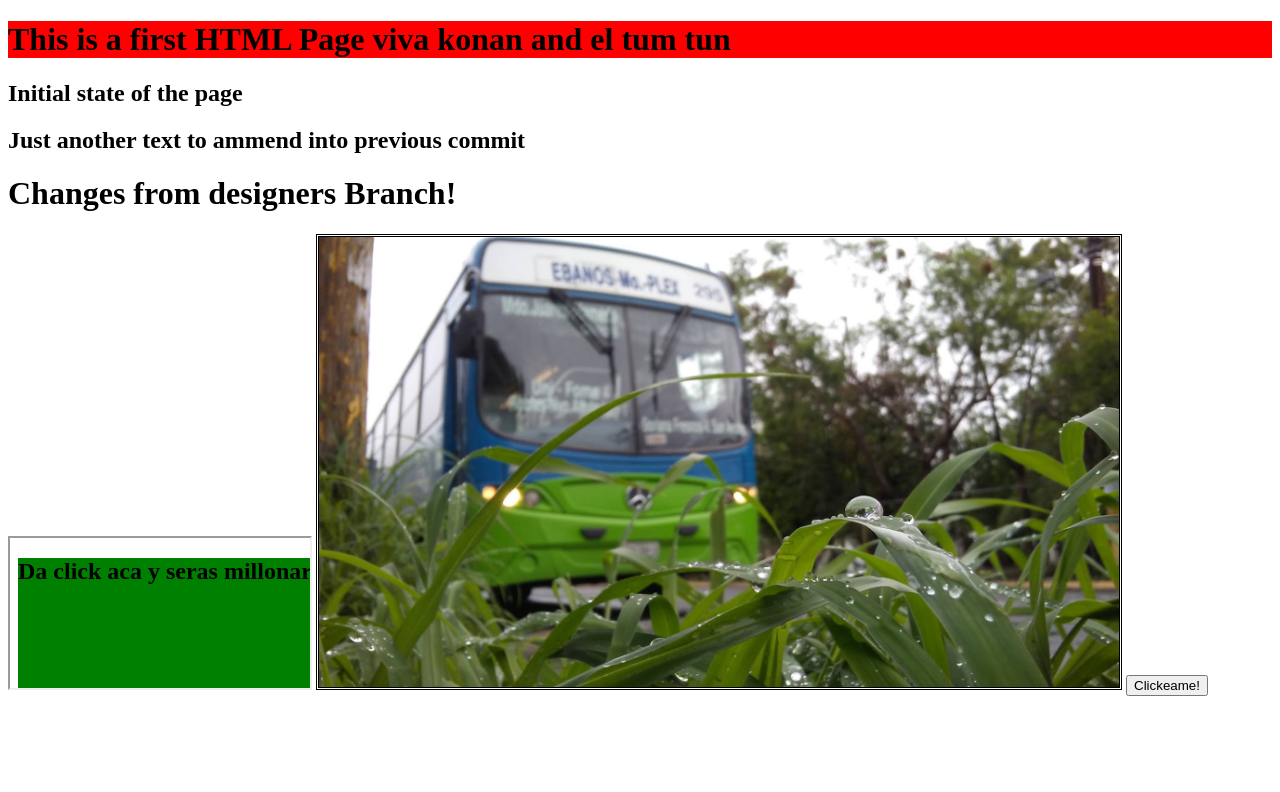
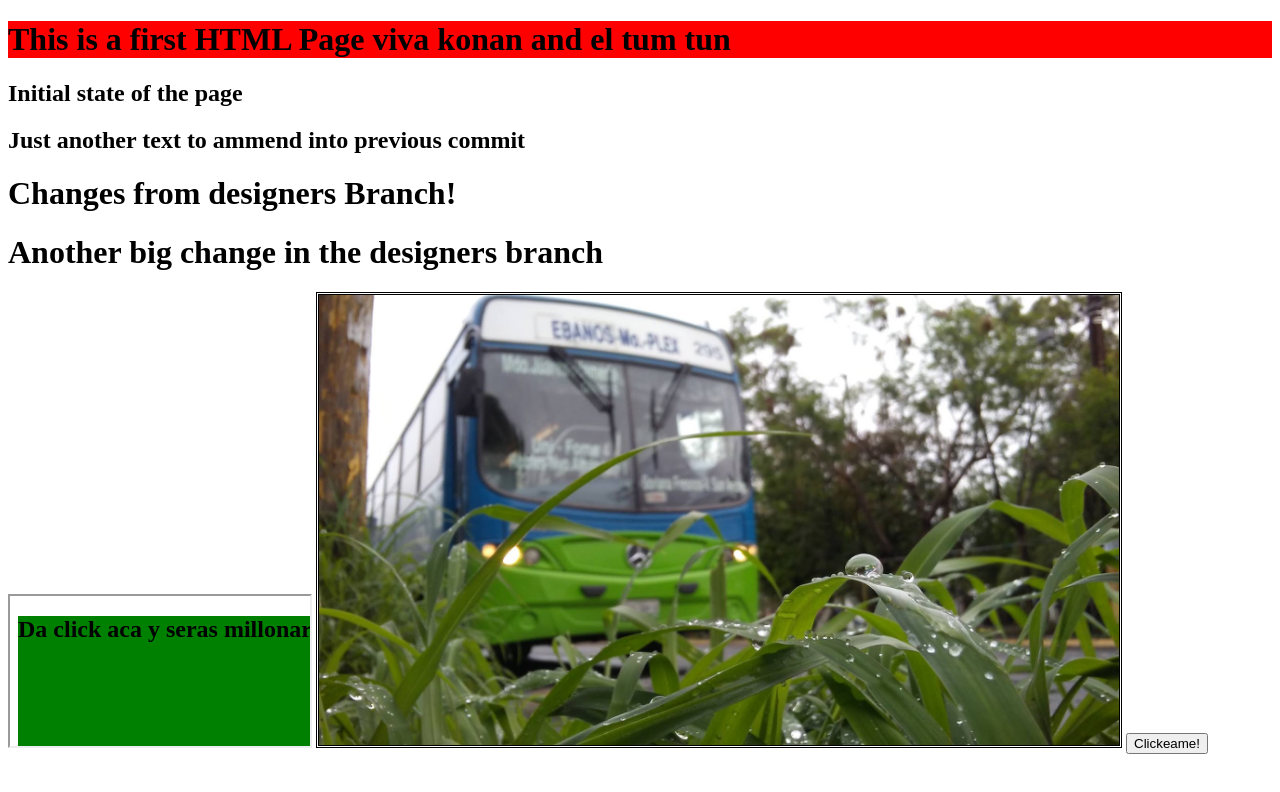
Before and after one commit to UsuarioDiez/GitPractice, a plain HTML site: page index.html in a window 1280 px wide. Drawn offline with Linux system fonts and the light colour scheme.

Commit message:
Just another change in the designers branch

```diff
--- a/index.html
+++ b/index.html
@@ -16,6 +16,7 @@
     <h2>Initial state of the page</h2>
     <h2>Just another text to ammend into previous commit</h2>
     <h1>Changes from designers Branch!</h1>
+    <h1>Another big change in the designers branch</h1>
 
     <iframe src="promo.html"></iframe>
 
```
